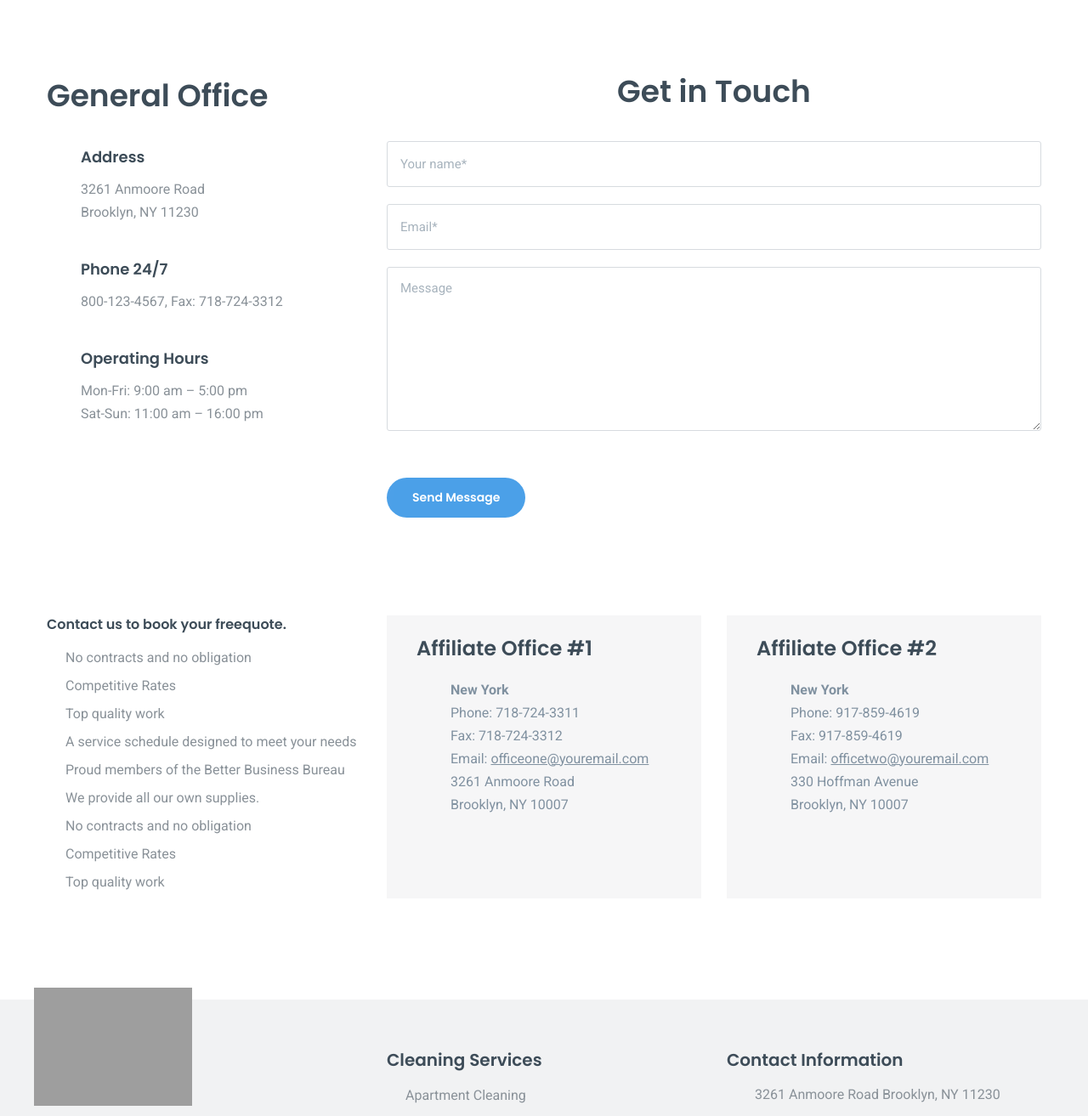
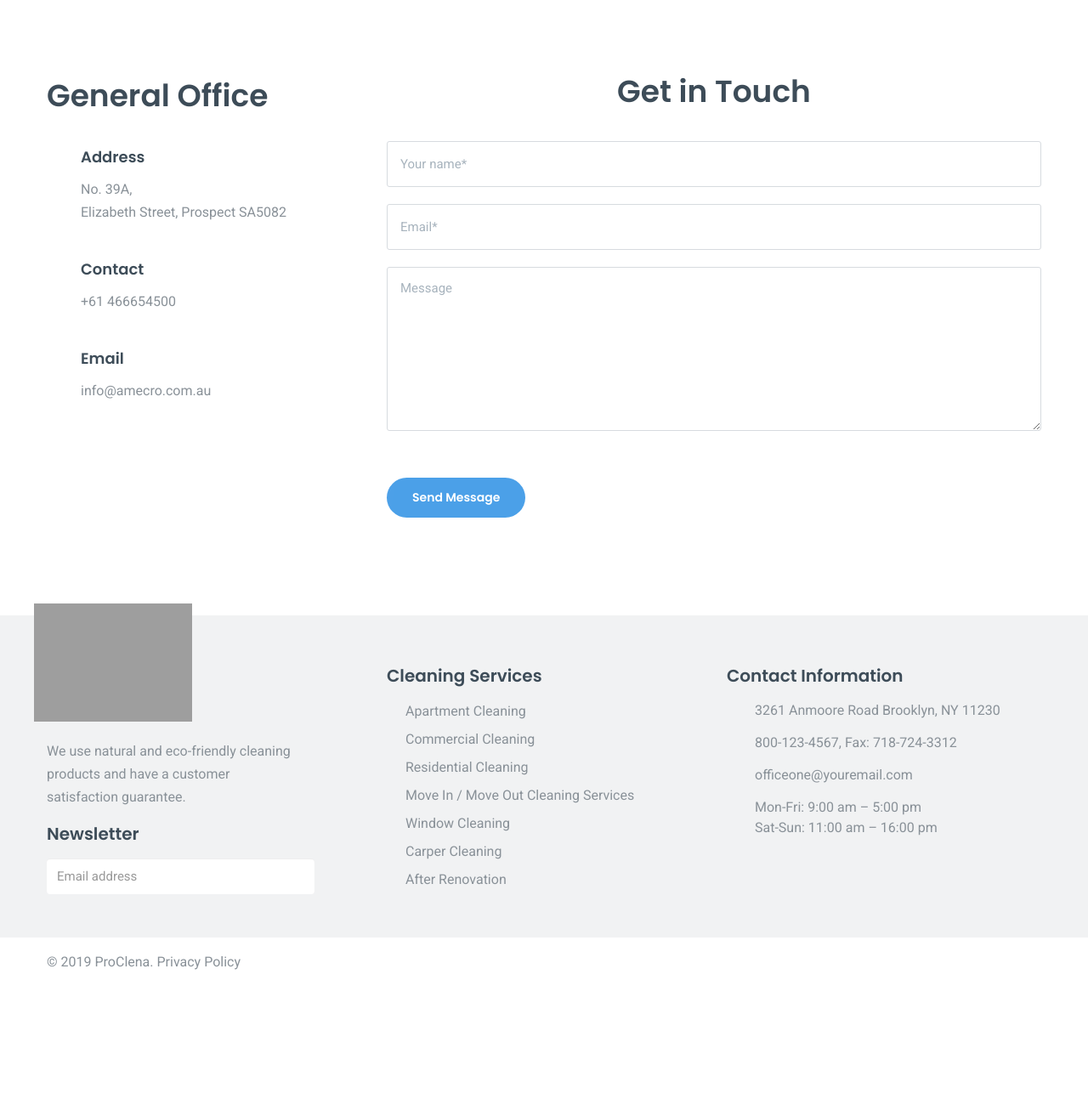
Before and after one commit to kasuniRIR/AMECRO.COM.AU, a PHP site: page /contact.php in a window 1280 px wide. Shown: the part 910-2223 px from the top of the page at 85% size. After the commit the page ends 2051 px from the top, so only its background shows below. Run offline with PHP 8.4, Linux system fonts and the light colour scheme; some libraries are stand-ins or nearby versions; grey boxes are pictures that could not be loaded.

Commit message:
About and contact files added

```diff
--- a/contact.php
+++ b/contact.php
@@ -99,13 +99,14 @@
 								<li><a href="index-rtl.html">HOME RTL MODE</a></li>
 							</ul>
 						</li>
-						<li><a href="about.html">About Us<span class="arrow"></span></a>
+						<!-- <li><a href="about.html">About Us<span class="arrow"></span></a>
 							<ul class="sub-menu">
-								<li><a href="blog-posts.html">About us</a></li>
-								<li><a href="gallery.html">Gallery Creative</a></li>
-								<li><a href="gallery-simple.html">Simple Gallery</a></li>
-							</ul>
-						</li>
+								<li><a href="about.php">About us</a></li> -->
+								<!-- <li><a href="gallery.html">Gallery Creative</a></li>
+								<li><a href="gallery-simple.html">Simple Gallery</a></li> -->
+							<!-- </ul>
+						</li> -->
+						<li><a href="about.php">About us</a></li>
 						<li><a href="services.html">Our Services<span class="arrow"></span></a>
 							<ul class="sub-menu">
 								<li><a href="service-page-1.html">Apartment Cleaning</a></li>
@@ -129,7 +130,7 @@
 						</li>
 						<li><a href="testimonials.html">Testimonials</a></li>
 						<li><a href="shop.html">Shop</a></li>
-						<li class="active"><a href="contact.html">Contacts</a></li>
+						<li class="active"><a href="contact.php">Contacts</a></li>
 					</ul>
 				</div>
 			</div>
@@ -204,17 +205,16 @@
 					<h2>General Office</h2>
 					<div class="contact-info-sm">
 						<h5>Address</h5>
-						<i class="icon icon-map-marker"></i>3261 Anmoore Road
-						<br>Brooklyn, NY 11230
+						<i class="icon icon-map-marker"></i> No. 39A,
+						<br>Elizabeth Street, Prospect SA5082
 					</div>
 					<div class="contact-info-sm">
-						<h5>Phone 24/7</h5>
-						<i class="icon icon-technology"></i>800-123-4567, Fax: 718-724-3312
+						<h5>Contact</h5>
+						<i class="icon icon-technology"></i>+61 466654500
 					</div>
 					<div class="contact-info-sm">
-						<h5>Operating Hours</h5>
-						<i class="icon icon-clock"></i>Mon-Fri: 9:00 am – 5:00 pm
-						<br>Sat-Sun: 11:00 am – 16:00 pm
+						<h5>Email</h5>
+						<i class="icon icon-technology"></i>info@amecro.com.au
 					</div>
 				</div>
 				<div class="divider visible-sm visible-xs"></div>
@@ -245,7 +245,7 @@
 			</div>
 		</div>
 	</div>
-	<div class="block">
+	<!-- <div class="block">
 		<div class="container">
 			<div class="row">
 				<div class="col-md-4">
@@ -305,7 +305,7 @@
 				</div>
 			</div>
 		</div>
-	</div>
+	</div> -->
 </main>
 <!-- Footer -->
 <footer class="page-footer page-footer--style2">
```
Also changed, not shown: about.php (+8 -5 lines).
